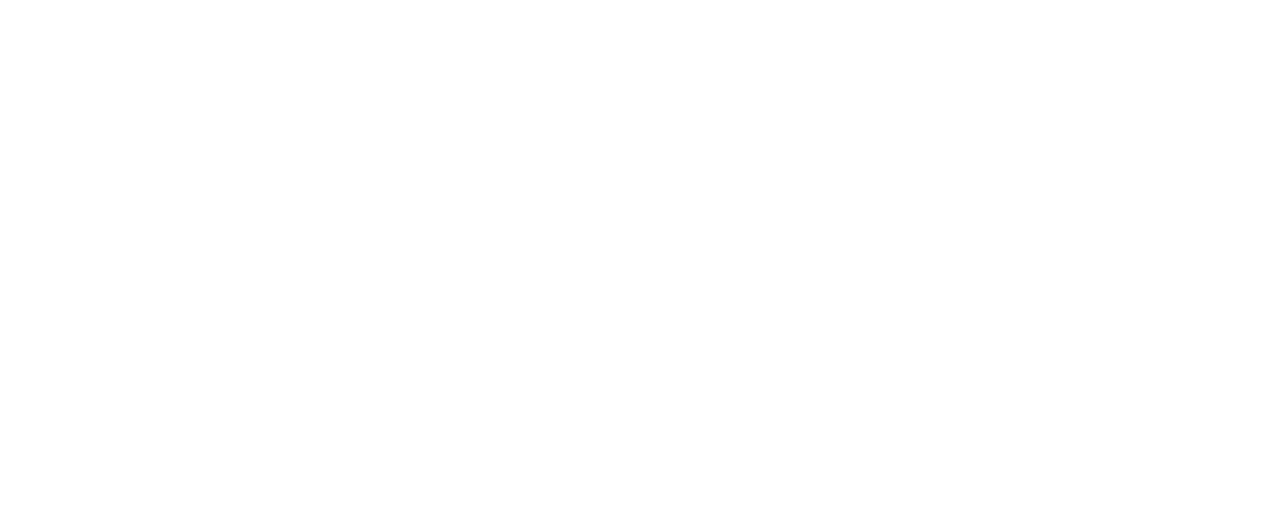
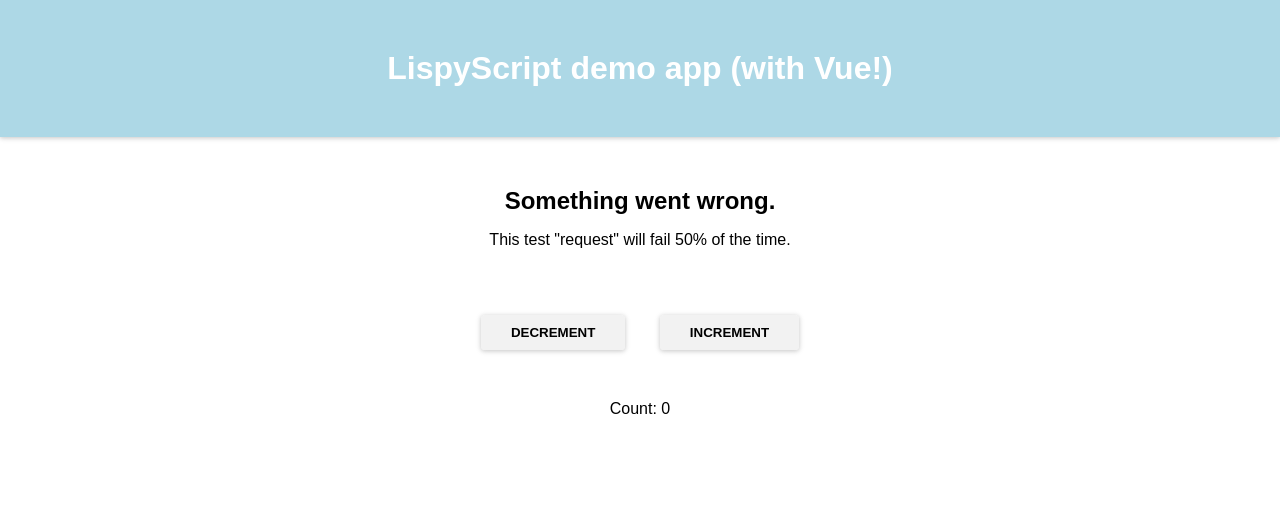
Before and after one commit to mini-eggs/Lispy-Loader, a website: page docs/index.html in a window 1280 px wide. Drawn offline with Linux system fonts and the light colour scheme; the site is published under a folder, as on GitHub Pages, so addresses that start at the root find nothing.

Commit message:
Fixing absolute script location for docs

```diff
--- a/docs/index.html
+++ b/docs/index.html
@@ -7,6 +7,6 @@
   </head>
   <body>
     <div id="app"></div>
-    <script src="/dist/build.js"></script>
+    <script src="dist/build.js"></script>
   </body>
 </html>
```
Also changed, not shown: examples/react-example/index.html (+1 -1 lines), examples/vue-example/index.html (+1 -1 lines).
